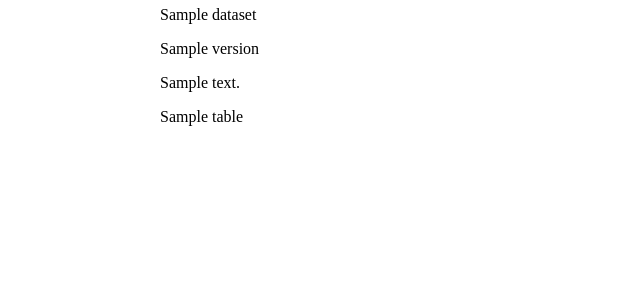
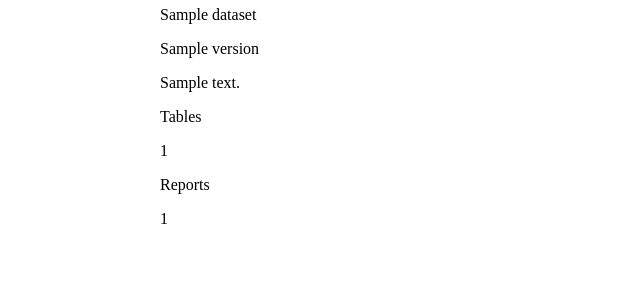
Before and after one commit to uktrade/trade-data-catalogue, a Django app: template trade_data_catalogue/templates/dataset_catalogue/details.html in a window 1280 px wide. Shown: the part 166-466 px from the top of the page, without its empty margins (0-640 px from the left). Run offline with Django 5.2, Linux system fonts and the light colour scheme; the template is opened without the code that fills it: most values are stand-ins (such as "Sample title", 1, 10 or a date in 2020); some web fonts are replaced.

Commit message:
Template logic

```diff
--- a/trade_data_catalogue/templates/dataset_catalogue/details.html
+++ b/trade_data_catalogue/templates/dataset_catalogue/details.html
@@ -4,8 +4,14 @@
   <p>{{dataset.version}}</p>
   {% if dataset.description %}
   <p>{{dataset.description}}</p>
+  {% endif %} {% if dataset.tables %}
+  <p>Tables</p>
   {% for table in dataset.tables %}
-  <p>{{table.title}}</p>
-  {% endfor %}
+  <p>{{table.id}}</p>
+  {% endfor %} {% endif %} {% if dataset.reports %}
+  <p>Reports</p>
+  {% for report in dataset.reports %}
+  <p>{{report.id}}</p>
+  {% endfor %} {% endif %}
 </div>
-{% endif %} {% endblock content %}
+{% endblock content %}
```
